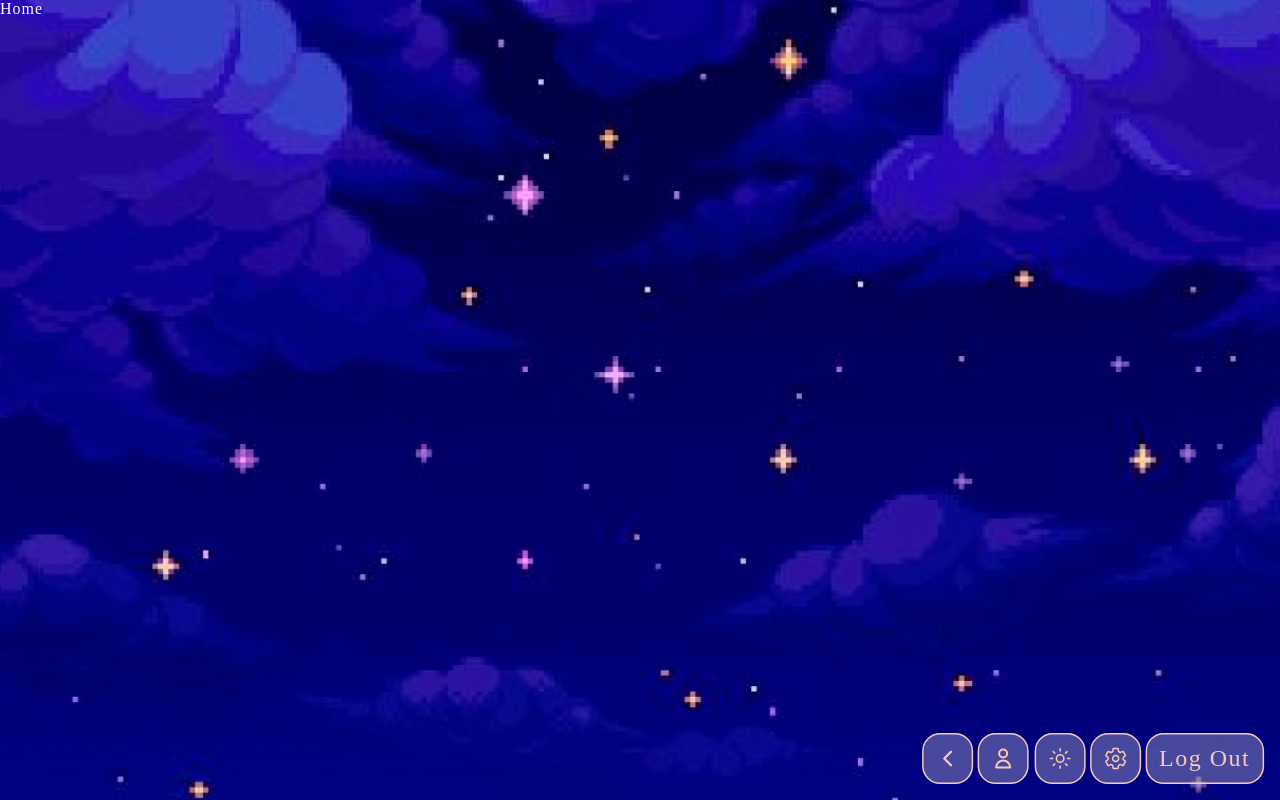
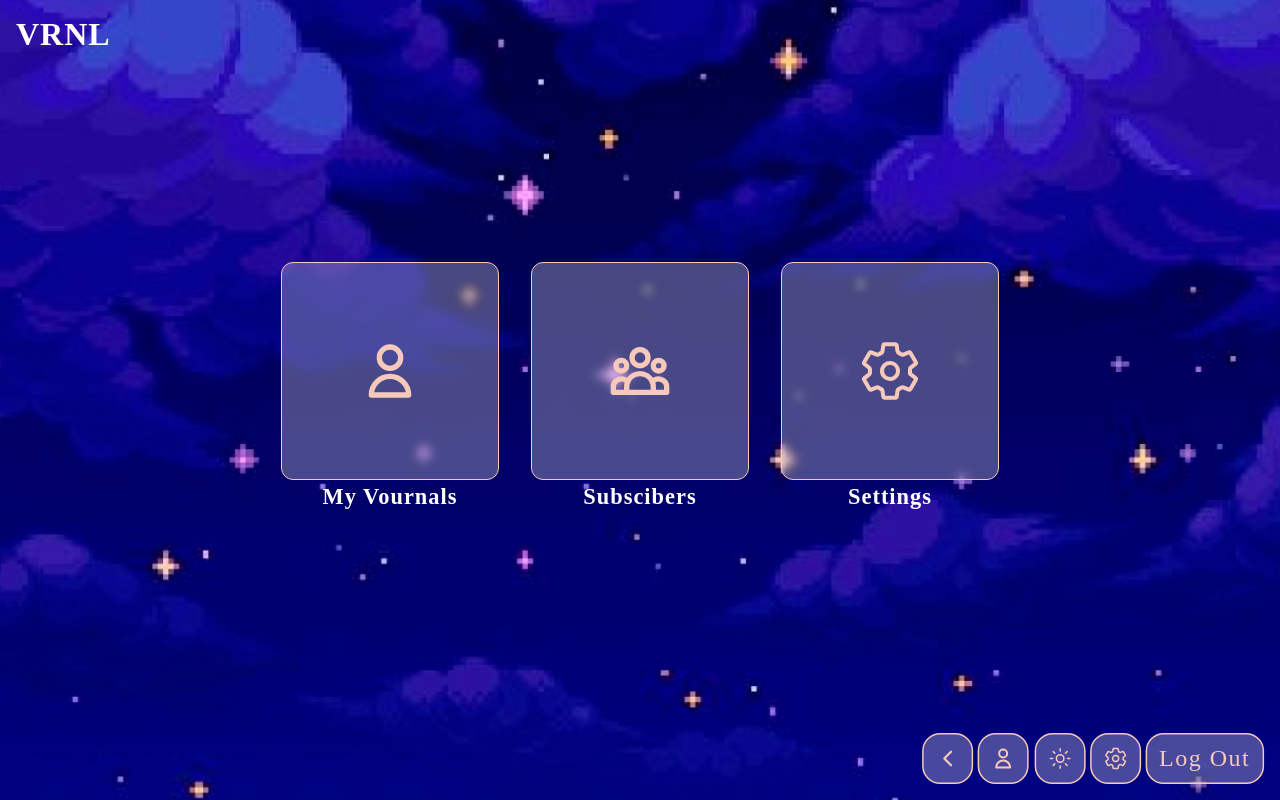
Before and after one commit to reynaldos/VRNL, a React (Create React App) app in the folder client/: page / in a window 1280 px wide. Built offline with nearby package versions, Linux system fonts and the light colour scheme; a web font is replaced by a local one.

Commit message:
home page implemented

```diff
--- a/client/src/pages/Home.js
+++ b/client/src/pages/Home.js
@@ -1,9 +1,161 @@
-import React from 'react'
+import React,{useState,useEffect} from 'react';
+import styled from "styled-components";
+
+import { IoSettingsOutline } from "react-icons/io5";
+import {
+    HiOutlineUserGroup,
+    HiOutlineUser
+  } from "react-icons/hi";
+
+import { Link } from "react-router-dom";
+
 
 const Home = () => {
+
+  const [iconSize, setIconSize] = useState(64);
+
+  useEffect(()=>{
+
+    const resize = ()=>{
+      if((0 < window.innerWidth < 400) || window.innerWidth > 1000){
+        setIconSize(64);
+      }else{
+        setIconSize(48);
+      }
+    }
+
+    resize();
+    window.addEventListener("resize", resize);
+
+
+    return ()=>{window.removeEventListener("resize", resize);}
+  },[]);
+
+
   return (
-    <div>Home</div>
+    <>
+      <Title>VRNL</Title>
+      <Container>
+        <Wrapper>
+
+          {/* my vournals page */}
+          <div>
+            <Link to="myvournals">
+              <Btn name={'vournals'}>
+                <BtnContent>
+                  <HiOutlineUser size={iconSize}/>
+                </BtnContent>
+              </Btn>
+            </Link>
+            <BtnTitle>My Vournals</BtnTitle>
+          </div>
+
+
+          {/* subscriber page */}
+          <div>
+            <Link to="subscribers">
+              <Btn name={'Subscribers'}>
+                <BtnContent>
+                  <HiOutlineUserGroup size={iconSize} style={{paddingTop:'0px'}} />
+                </BtnContent>
+              </Btn>
+            </Link>
+          <BtnTitle>Subscibers</BtnTitle>
+          </div>
+
+          {/* settings */}
+          <div>
+            <Link to="settings">
+              <Btn name={'Settings'}>
+                <BtnContent>
+                  <IoSettingsOutline size={iconSize}/>
+                </BtnContent>
+              </Btn>
+            </Link>
+            <BtnTitle>Settings</BtnTitle>
+          </div>
+
+        </Wrapper>
+      </Container>
+    </>
   )
 }
 
 export default Home
+
+
+const Title = styled.h1`
+  position: fixed;
+  top: 0;
+  left: 0;
+  margin: 1rem;
+`
+
+const Container = styled.main`
+  width: 100vw;
+  height: 100vh;
+  display: grid;
+  place-content: center;
+`
+
+
+const Wrapper = styled.main`
+  display: flex;
+  align-items: center;
+  justify-content: space-between;
+
+   @media screen and (max-width: ${({theme}) => theme.breakpoint.md}){
+     flex-wrap: wrap;
+    justify-content: center;
+
+  }
+`
+
+
+const Btn = styled.button`
+  width: 200px;
+  aspect-ratio: 1;
+  background: ${({theme})=>theme.elementBG};
+	border: ${({theme})=>`solid ${theme.icon} ${theme.borderThickness}`};
+  border-radius: ${({theme})=>theme.borderRadius};
+	padding: .5rem;
+  margin: 0 1rem;
+
+	font: inherit;
+	cursor: pointer;
+	outline: inherit;
+
+  display: flex;
+  align-items:center;
+  justify-content:center;
+  backdrop-filter: ${({theme})=>theme.blur};
+
+
+  @media screen and (max-width: ${({theme}) => theme.breakpoint.md}){
+   width: 136px;
+  }
+
+   @media screen and (max-width: ${({theme}) => theme.breakpoint.xs}){
+   width: 108px;
+  }
+
+`
+
+const BtnContent = styled.div`
+  color: ${({theme})=>theme.icon};
+  display: grid;
+  place-content: center;
+  line-height: 1rem;
+  font-size: 1rem;
+`
+
+const BtnTitle = styled.h4`
+  margin-top: .25rem;
+  text-align: center;
+  margin-bottom: 1.25em;
+
+
+  @media screen and (min-width: ${({theme}) => theme.breakpoint.md}){
+   font-size: 1.4rem;
+  }
+`
```
